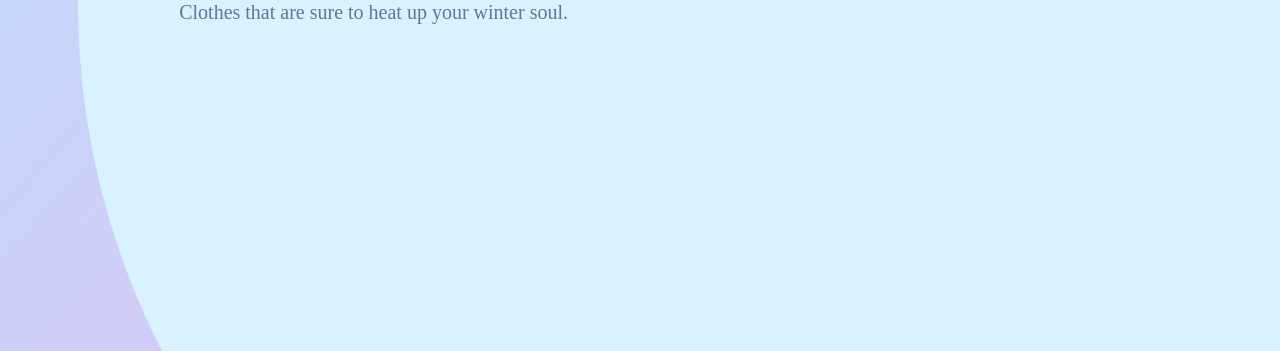
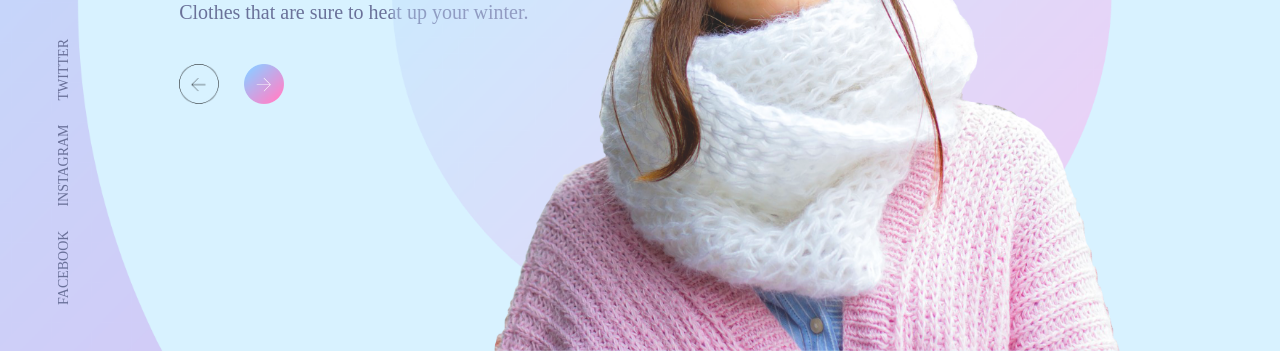
Before and after one commit to LydiaChang295/Urban-Fashion-Website, a plain HTML site: page index.html in a window 1280 px wide. Shown: the part 449-800 px from the top of the page. Drawn offline with Linux system fonts and the light colour scheme.

Commit message:
Updated and finalised

```diff
--- a/index.html
+++ b/index.html
@@ -22,8 +22,20 @@
 	<div class="content">
 		<a href="" class="btn">2022 Collections</a>
 		<h1>You should always <br>feel pretty</h1>
-		<p>Clothes that are sure to heat up your winter soul.</p>
+		<p>Clothes that are sure to heat up your winter.</p>
 
+		<div class="arrow-icons">
+			<img src="img/back-arrow.png">
+			<img src="img/next-arrow.png">
+		</div>
+	</div>
+
+	<img src="img/img.png" class="feature-img">
+
+	<div class="social-links">
+		<a href="">FACEBOOK</a>
+		<a href="">INSTAGRAM</a>
+		<a href="">TWITTER</a>
 	</div>
 </body>
 </html>
--- a/style.css
+++ b/style.css
@@ -81,9 +81,37 @@ nav ul li a{
 }
 
 
+.arrow-icons{
+	margin-top: 40px;
+	display: flex;
+}
 
+.arrow-icons img{
+	width: 40px;
+	margin-right: 25px;
+}
 
+.feature-img{
+	height: 90%;
+	position: absolute;
+	bottom: 0;
+	right: 160px;
 
+}
+
+.social-links{
+	transform: rotate(-90deg);
+	position: absolute;
+	left: -80px;
+	bottom: 180px;
+}
+
+.social-links a{
+	text-decoration: none;
+	color: #6a7199;
+	padding-right: 20px;
+	font-size: 14px;
+}
 
 
 
```
